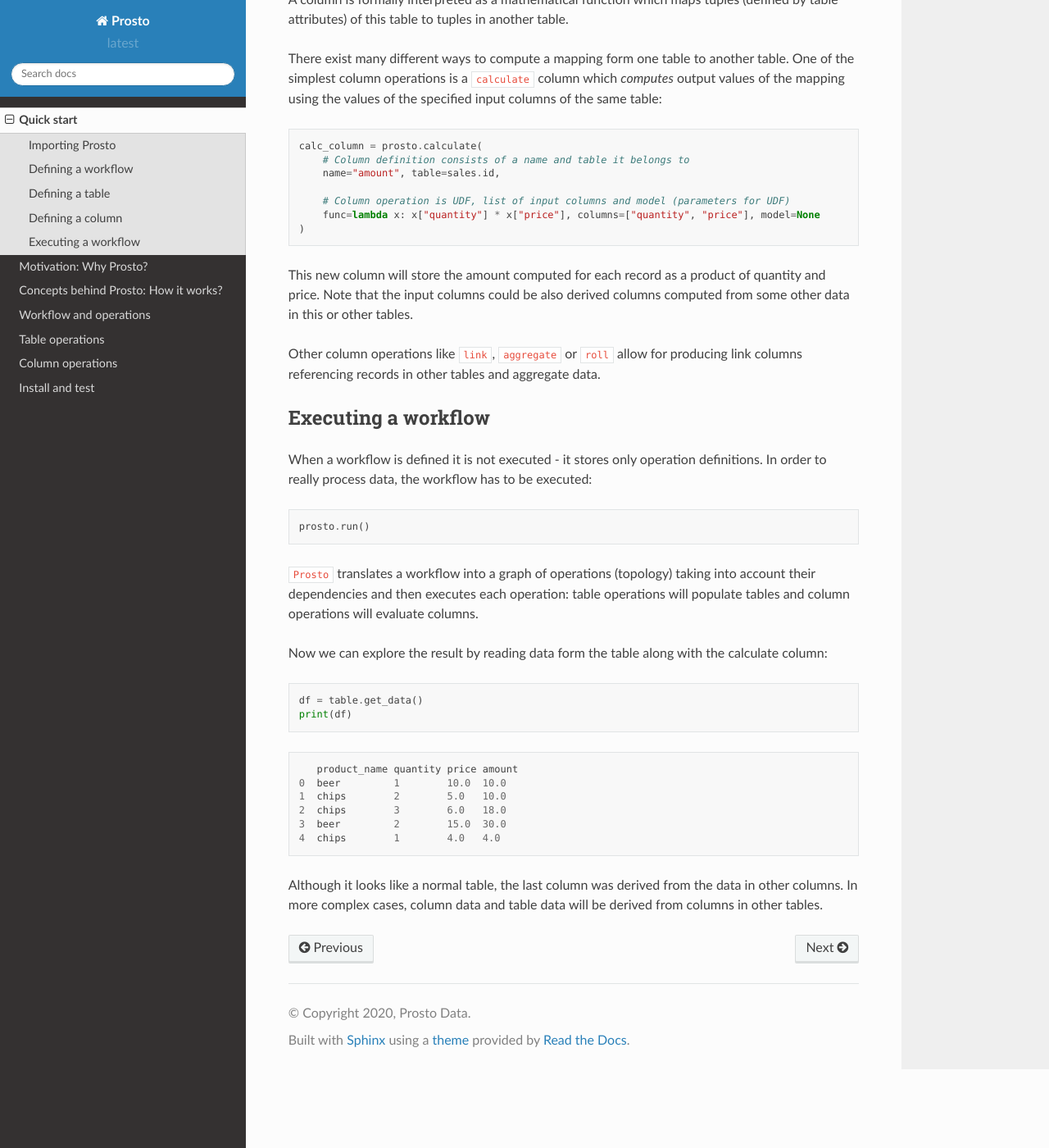
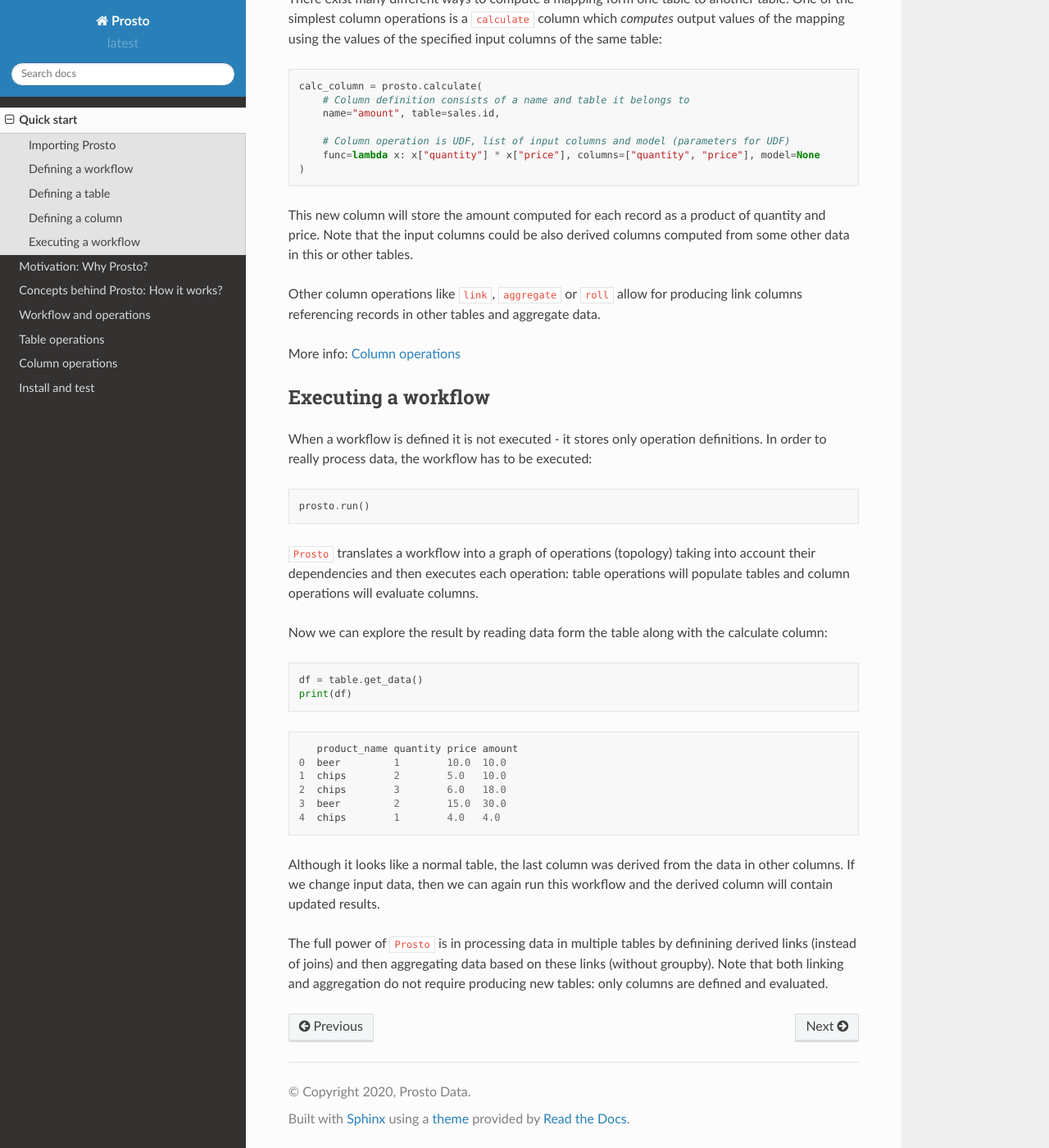
Before and after one commit to asavinov/prosto, a Sphinx documentation site: the page built from docs/text/quick_start.md, in a window 1280 px wide and 1400 px high, scrolled down 1549 px. Shown: the whole window at 82% size. Built offline with Sphinx 7.4.7 and the Read the Docs theme 2.0.0, drawn with Linux system fonts in a browser that asks for light colours; some of the changed text lies outside the part shown.

Commit message:
update documentation

````diff
--- a/docs/index.rst
+++ b/docs/index.rst
@@ -3,7 +3,7 @@
 
 `Prosto` is a Python data processing toolkit to programmatically author and execute complex data processing workflows. Conceptually, it is an alternative to *set-oriented* approaches to data processing like map-reduce, relational algebra, SQL or data-frame-based tools like `pandas`.
 
-`Prosto` radically changes the way data is processed by relying on a novel data processing paradigm which treats columns (modelled via mathematical functions) as first-class elements of the data processing pipeline having the same rights as tables. If a traditional data processing graph consists of only set operations than the `Prosto` workflow consists of two types of operations:
+`Prosto` radically changes the way data is processed by relying on a novel data processing paradigm: concept-oriented model of data [1]. It treats columns (modelled via mathematical functions) as first-class elements of the data processing pipeline having the same rights as tables. If a traditional data processing graph consists of only set operations than the `Prosto` workflow consists of two types of operations:
 
 * *Table operations* produce (populate) new tables from existing tables. A table is an implementation of a mathematical *set* which is a collection of tuples.
 
@@ -15,6 +15,8 @@
    :width: 100 %
    :alt: Data processing workflow
    :align: center
+
+`Prosto` operations are demonstrated in notebooks which can be found in the "notebooks" folder in the main repo. Do your own experiments by tweaking them and playing around with the code: https://github.com/prostodata/prosto/tree/master/notebooks
 
 Contents
 ========
--- a/docs/text/quick_start.md
+++ b/docs/text/quick_start.md
@@ -16,10 +16,7 @@
 prosto = pr.Prosto("My Prosto Workflow")
 ```
 
-`Prosto` provides two types of operations which can be used in a workflow:
-
-* A *table population operation* adds new records to the table given records from one or more input tables
-* A *column evaluation operation* generates values of the column given values of one or more input columns
+More info: [Workflow and operations](https://prosto.readthedocs.io/en/latest/text/workflow.html)
 
 ## Defining a table
 
@@ -49,6 +46,8 @@
 
 Other table operations like `project`, `product` and `filter` allow for processing table data from already existing input tables which in turn could be populated using other operations.
 
+More info: [Table operations](https://prosto.readthedocs.io/en/latest/text/tables.html)
+
 ## Defining a column
 
 A column is formally interpreted as a mathematical function which maps tuples (defined by table attributes) of this table to tuples in another table.
@@ -68,6 +67,8 @@
 This new column will store the amount computed for each record as a product of quantity and price. Note that the input columns could be also derived columns computed from some other data in this or other tables.
 
 Other column operations like `link`, `aggregate` or `roll` allow for producing link columns referencing records in other tables and aggregate data.
+
+More info: [Column operations](https://prosto.readthedocs.io/en/latest/text/columns.html)
 
 ## Executing a workflow
 
@@ -95,4 +96,6 @@
 4  chips        1        4.0   4.0
 ```
 
-Although it looks like a normal table, the last column was derived from the data in other columns. In more complex cases, column data and table data will be derived from columns in other tables.
+Although it looks like a normal table, the last column was derived from the data in other columns. If we change input data, then we can again run this workflow and the derived column will contain updated results.
+
+The full power of `Prosto` is in processing data in multiple tables by definining derived links (instead of joins) and then aggregating data based on these links (without groupby). Note that both linking and aggregation do not require producing new tables: only columns are defined and evaluated.
````
Also changed, not shown: docs/text/workflow.md (+5 -0 lines).
